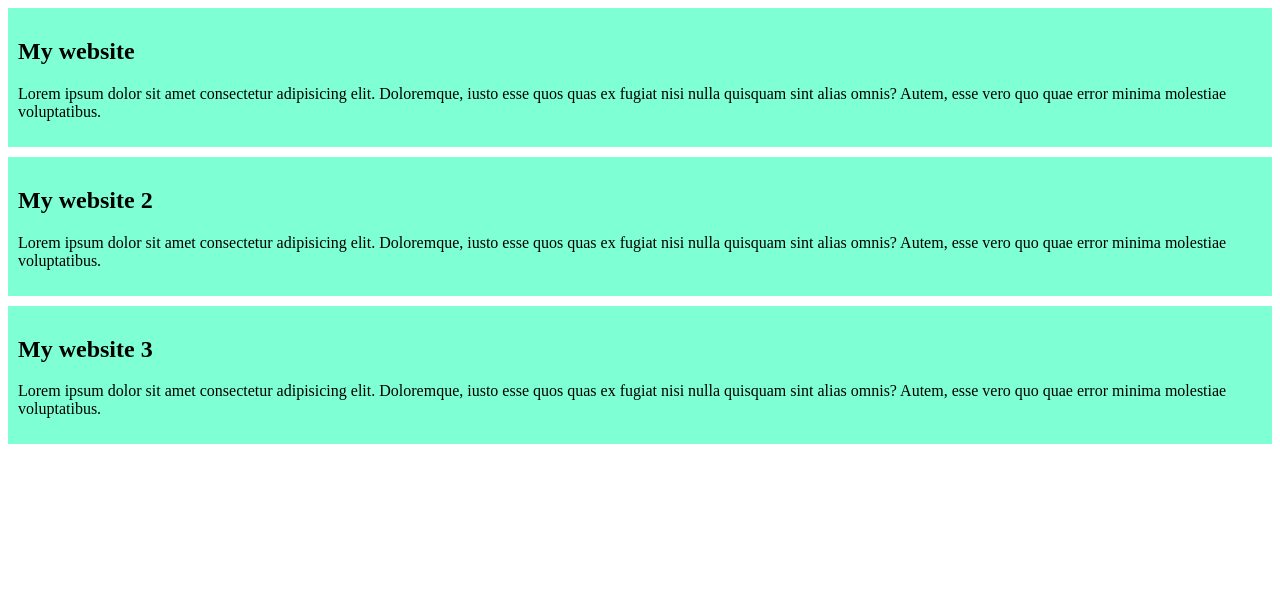
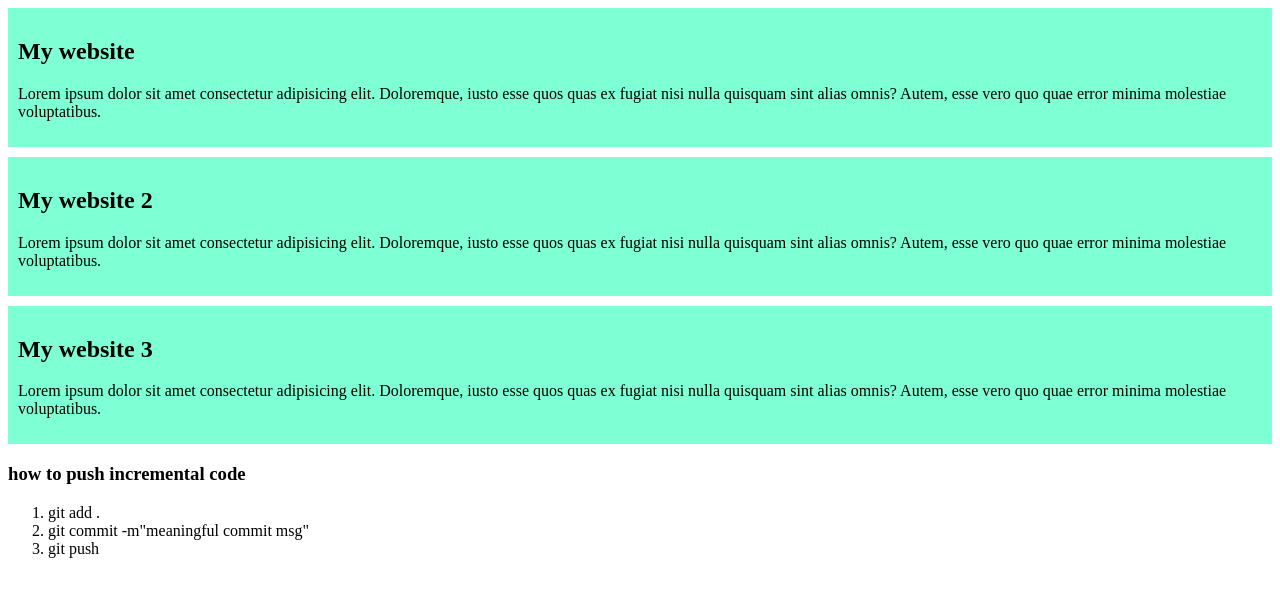
Before and after one commit to Rafil6969/my-simple-website, a plain HTML site: page index.html in a window 1280 px wide. Drawn offline with Linux system fonts and the light colour scheme.

Commit message:
added list

```diff
--- a/index.html
+++ b/index.html
@@ -25,6 +25,14 @@
             Lorem ipsum dolor sit amet consectetur adipisicing elit. Doloremque, iusto esse quos quas ex fugiat nisi nulla quisquam sint alias omnis? Autem, esse vero quo quae error minima molestiae voluptatibus.
         </p>
     </div>
+    <div>
+        <h3>how to push incremental code</h3>
+        <ol>
+            <li>git add .</li>
+            <li>git commit -m"meaningful commit msg"</li>
+            <li>git push</li>
+        </ol>
+    </div>
 
 
 </body>
```
